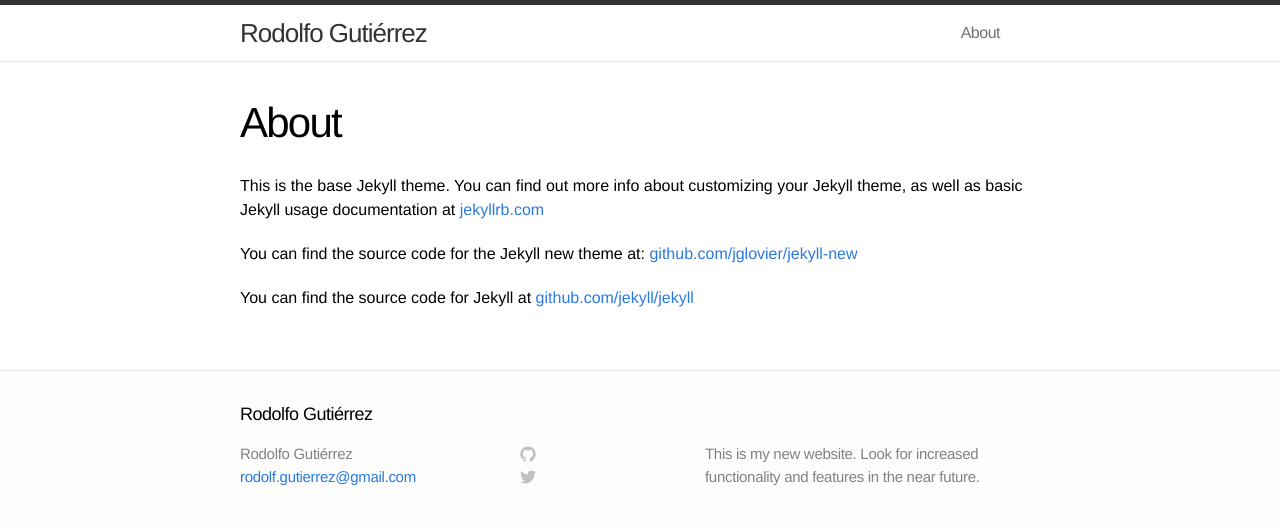
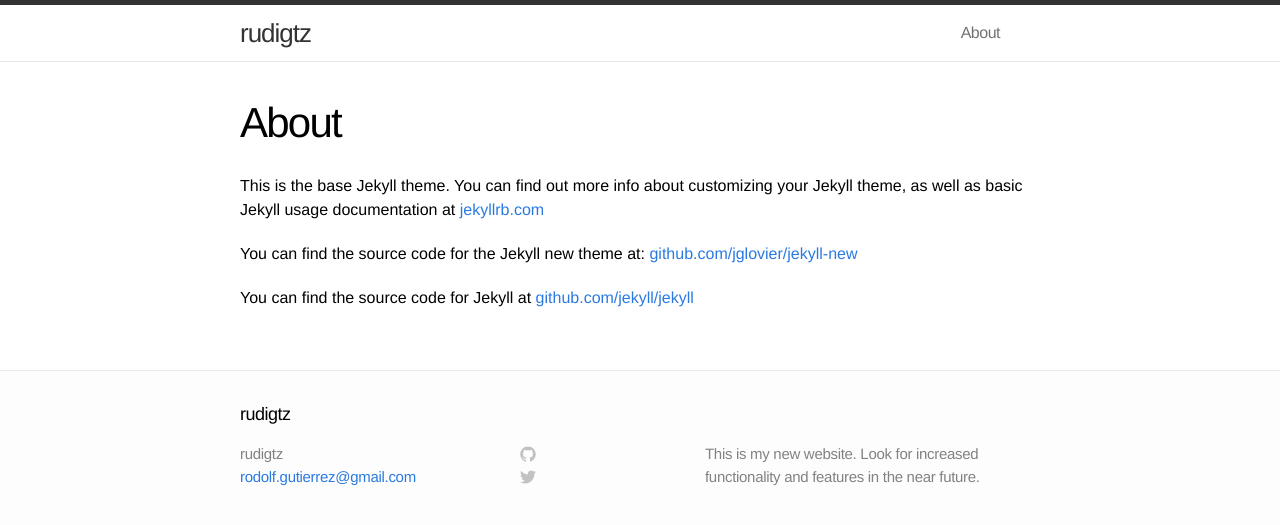
Before and after one commit to gutzrodolfo/arwedding.love, a Jekyll site: the page built from about.md, in a window 1280 px wide. Shown: the top 525 px of the page. Built offline with Jekyll 4.4.1, drawn with Linux system fonts in a browser that asks for light colours.

Commit message:
Updated config file

```diff
--- a/_config.yml
+++ b/_config.yml
@@ -1,5 +1,5 @@
 # Site settings
-title: Rodolfo Gutiérrez
+title: rudigtz
 email: rodolf.gutierrez@gmail.com
 description: "This is my new website. Look for increased functionality and features in the near future."
 baseurl: ""
```
